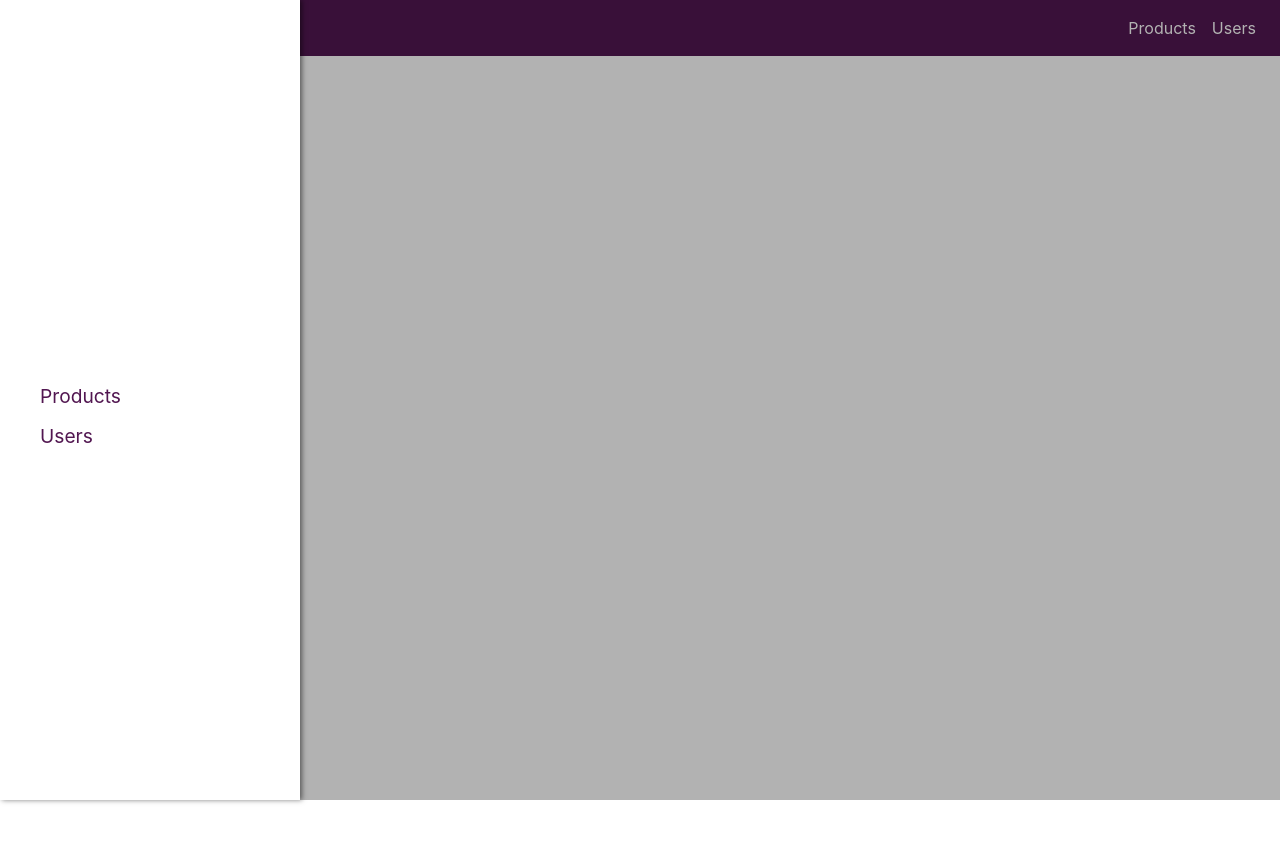
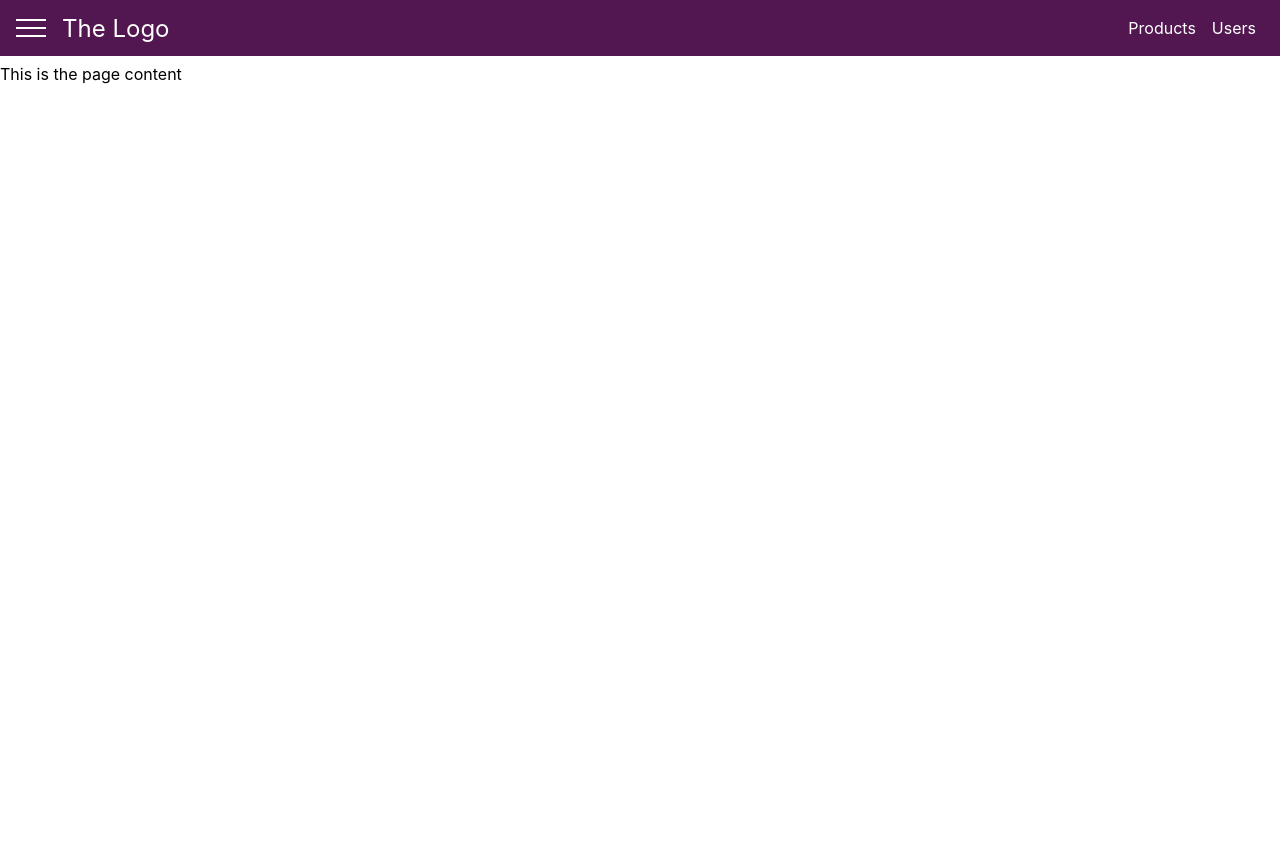
Before and after one commit to davjdo/react-responsive-navbar, a React (Create React App) app: page / in a window 1280 px wide. Shown: the top 842 px of the page. Built offline with nearby package versions, Linux system fonts and the light colour scheme.

Commit message:
add logic function to Backdrop, SideDrawer and Toolbar components

```diff
--- a/src/App.js
+++ b/src/App.js
@@ -4,12 +4,33 @@ import SideDrawer from './components/SideDrawer/SideDrawer';
 import Backdrop from './components/Backdrop/Backdrop';
 
 class App extends Component {
+  state = {
+    sideDrawerOpen: false
+  };
+
+  drawerToggleClickHandler = () => {
+    this.setState(prevState => {
+      return { sideDrawerOpen: !prevState.sideDrawerOpen };
+    });
+  };
+
+  backdropClickHandler = () => {
+    this.setState({ sideDrawerOpen: false });
+  };
+
   render() {
+    let sideDrawer = null;
+    let backdrop = null;
+
+    if (this.state.sideDrawerOpen) {
+      sideDrawer = <SideDrawer />;
+      backdrop = <Backdrop click={this.backdropClickHandler} />;
+    }
     return (
       <div style={{ height: '100%' }}>
-        <Toolbar />
-        <SideDrawer />
-        <Backdrop />
+        <Toolbar drawerToggleClickHandler={this.drawerToggleClickHandler} />
+        {sideDrawer}
+        {backdrop}
         <main style={{ marginTop: '64px' }}>
           <p>This is the page content</p>
         </main>
--- a/src/components/Backdrop/Backdrop.js
+++ b/src/components/Backdrop/Backdrop.js
@@ -2,7 +2,7 @@ import React from 'react';
 import './Backdrop.css';
 
 const Backdrop = props => {
-  return <div className="backdrop" />;
+  return <div className="backdrop" onClick={props.click} />;
 };
 
 export default Backdrop;
--- a/src/components/SideDrawer/DrawerToggleButton.js
+++ b/src/components/SideDrawer/DrawerToggleButton.js
@@ -3,7 +3,7 @@ import './DrawerToggleButton.css';
 
 const DrawerToggleButton = props => {
   return (
-    <button className="toggle-button">
+    <button className="toggle-button" onClick={props.click}>
       <div className="toggle-button__line" />
       <div className="toggle-button__line" />
       <div className="toggle-button__line" />
--- a/src/components/Toolbar/Toolbar.js
+++ b/src/components/Toolbar/Toolbar.js
@@ -8,7 +8,7 @@ const Toolbar = props => {
     <header className="toolbar">
       <nav className="toolbar__navigation">
         <div>
-          <DrawerToggleButton />
+          <DrawerToggleButton click={props.drawerToggleClickHandler} />
         </div>
         <div className="toolbar__logo">
           <Link to="/">The Logo</Link>
```
